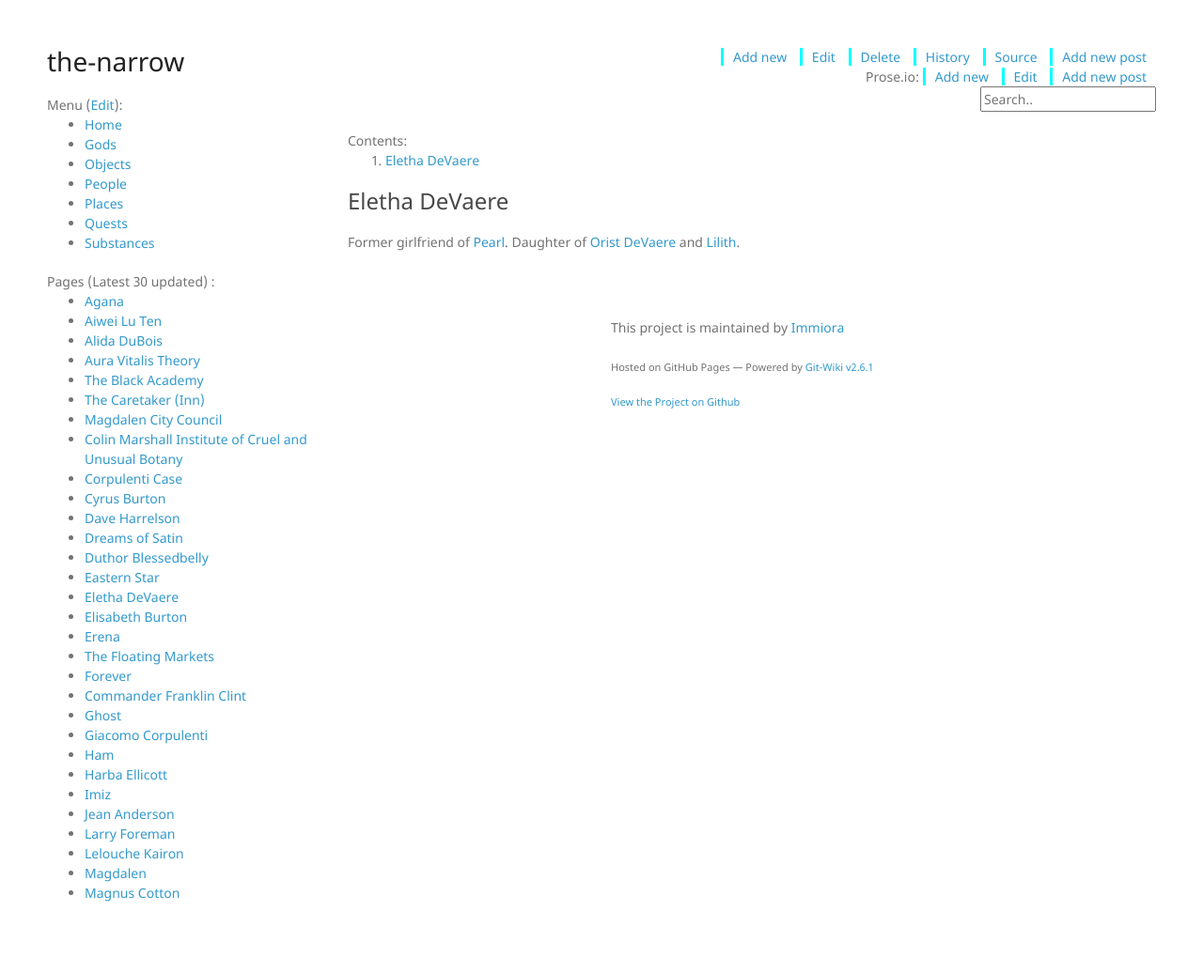
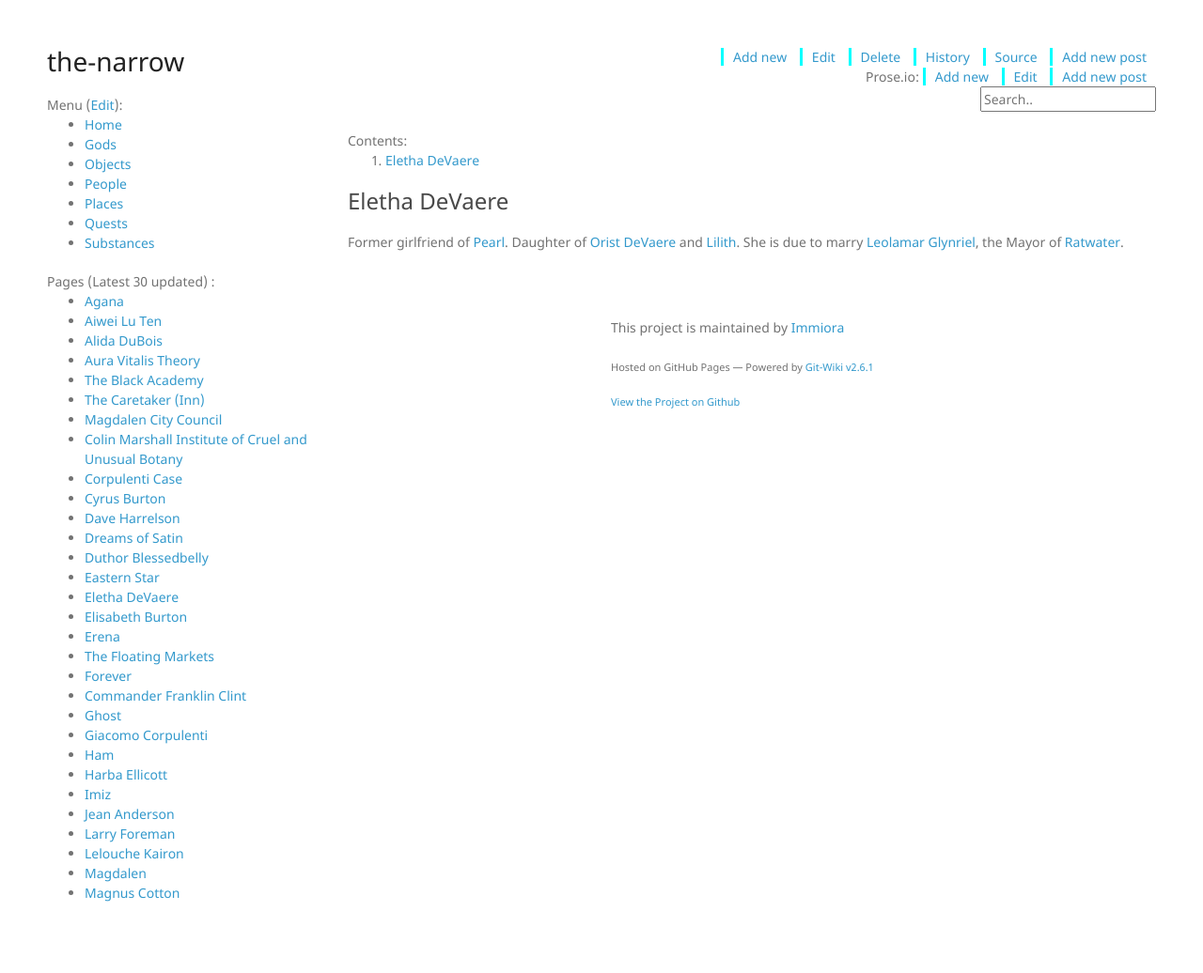
Before and after one commit to Immiora/the-narrow, a Jekyll site: the page built from wiki/people/ElethaDeVaere.md, in a window 1280 px wide. Shown: the whole page at 94% size. Built offline with Jekyll 4.4.1, drawn with Linux system fonts in a browser that asks for light colours; nearby versions of some CDN libraries.

Commit message:
Update ElethaDeVaere.md

```diff
--- a/wiki/people/ElethaDeVaere.md
+++ b/wiki/people/ElethaDeVaere.md
@@ -5,4 +5,4 @@ categories: people
 
 ### Eletha DeVaere
 
-Former girlfriend of [Pearl](PearlLeRoux). Daughter of [Orist DeVaere](OristDeVaere) and [Lilith](LilithDeVaere).
+Former girlfriend of [Pearl](PearlLeRoux). Daughter of [Orist DeVaere](OristDeVaere) and [Lilith](LilithDeVaere). She is due to marry [Leolamar Glynriel](LeolamarGlynriel), the Mayor of [Ratwater](Magdalen#Ratwater).
```
